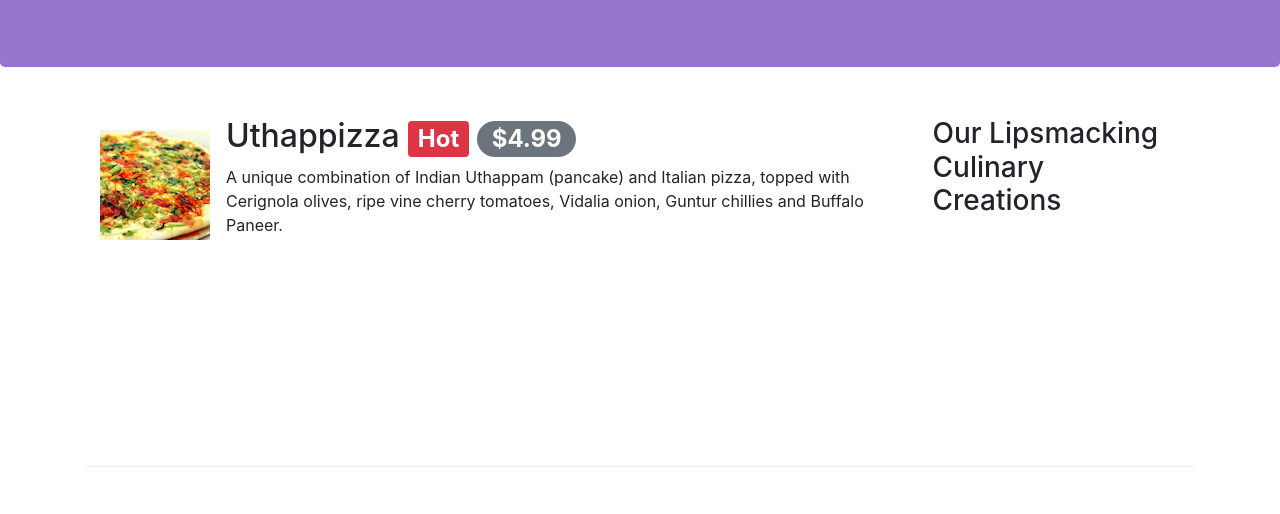
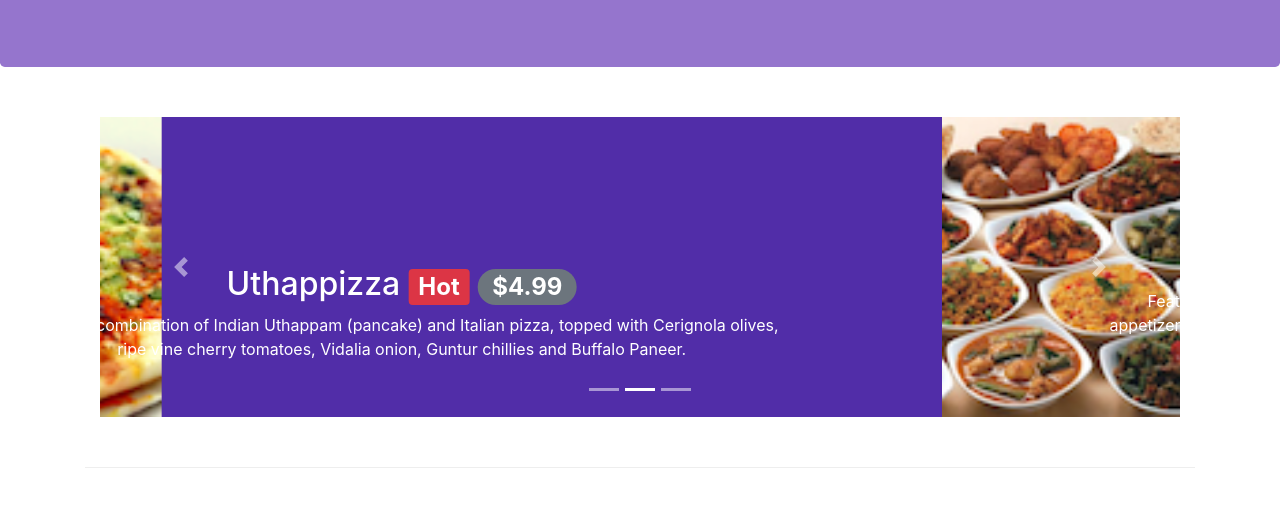
Before and after one commit to HamzaSaleem2008/conFusion, a website: page index.html in a window 1280 px wide. Shown: the part 217-731 px from the top of the page. Drawn offline with nearby package versions, Linux system fonts and the light colour scheme.

Commit message:
carousel

```diff
--- a/css/styles.css
+++ b/css/styles.css
@@ -44,3 +44,18 @@
   border-bottom: 1px solid #ddd;
   padding: 10px;
 }
+
+.carousel {
+  background: #512DA8;
+}
+
+.carousel-item {
+  height: 300px;
+}
+
+.carousel-item img {
+  position: absolute;
+  top: 0px;
+  left: 0px;
+  min-height: 300px;
+}
--- a/index.html
+++ b/index.html
@@ -94,6 +94,48 @@
     </header>
 
     <div class="container">
+      <div class="row row-content">
+        <div class="col">
+          <div id="mycarousel" class="carousel slide" data-ride="carousel">
+            <div class="carousel-inner" role="listbox">
+              <div class="carousel-item active">
+                  <img class="d-block img-fluid" src="img/uthappizza.png" alt="uthappizza">
+                <div class="carousel-caption d-none d-md-block">
+                  <h2>Uthappizza <span class="badge badge-danger">Hot</span> <span class="badge badge-pill badge-secondary">$4.99</span></h2>
+                  <p class="d-none d-sm-block">A unique combination of Indian Uthappam (pancake) and Italian pizza, topped with Cerignola olives, ripe vine cherry tomatoes, Vidalia onion, Guntur chillies and Buffalo Paneer.</p>
+                </div>
+              </div>
+              <div class="carousel-item">
+                  <img class="d-block img-fluid" src="img/buffet.png" alt="buffet">
+                <div class="carousel-caption d-none d-md-block">
+                  <h2>Weekend Grand Buffet <span class="badge badge-danger">NEW</span></h2>
+                  <p class="d-none d-sm-block">Featuring mouthwatering combinations with a choice of five different salads, six enticing appetizers, six main entrees and five choicest desserts. Free flowing bubbly and soft drinks. All for just $19.99 per person </p>
+                </div>
+              </div>
+              <div class="carousel-item">
+                  <img class="d-block img-fluid" src="img/alberto.png" alt="alberto">
+                <div class="carousel-caption d-none d-md-block">
+                  <h2>Alberto Somayya</h2>
+                  <h4>Executive Chef</h4>
+                  <p class="d-none d-sm-block">Award winning three-star Michelin chef with wide International experience having worked closely with whos-who in the culinary world, he specializes in creating mouthwatering Indo-Italian fusion experiences. </p>
+                </div>
+              </div>
+            </div>
+            <ol class="carousel-indicators">
+              <li data-target="#mycarousel" data-slide-to="0" class="active"></li>
+              <li data-target="#mycarousel" data-slide-to="1"></li>
+              <li data-target="#mycarousel" data-slide-to="2"></li>
+            </ol>
+            <a class="carousel-control-prev" href="#mycarousel" role="button" data-slide="prev">
+              <span class="carousel-control-prev-icon"></span>
+            </a>
+            <a class="carousel-control-next" href="#mycarousel" role="button" data-slide="next">
+              <span class="carousel-control-next-icon"></span>
+            </a>
+          </div>
+        </div>
+      </div>
+
         <div class="row row-content algin-items-center">
           <div class="col-12 col-sm-4 order-sm-last col-md-3">
             <h3>Our Lipsmacking Culinary Creations</h3>
```
